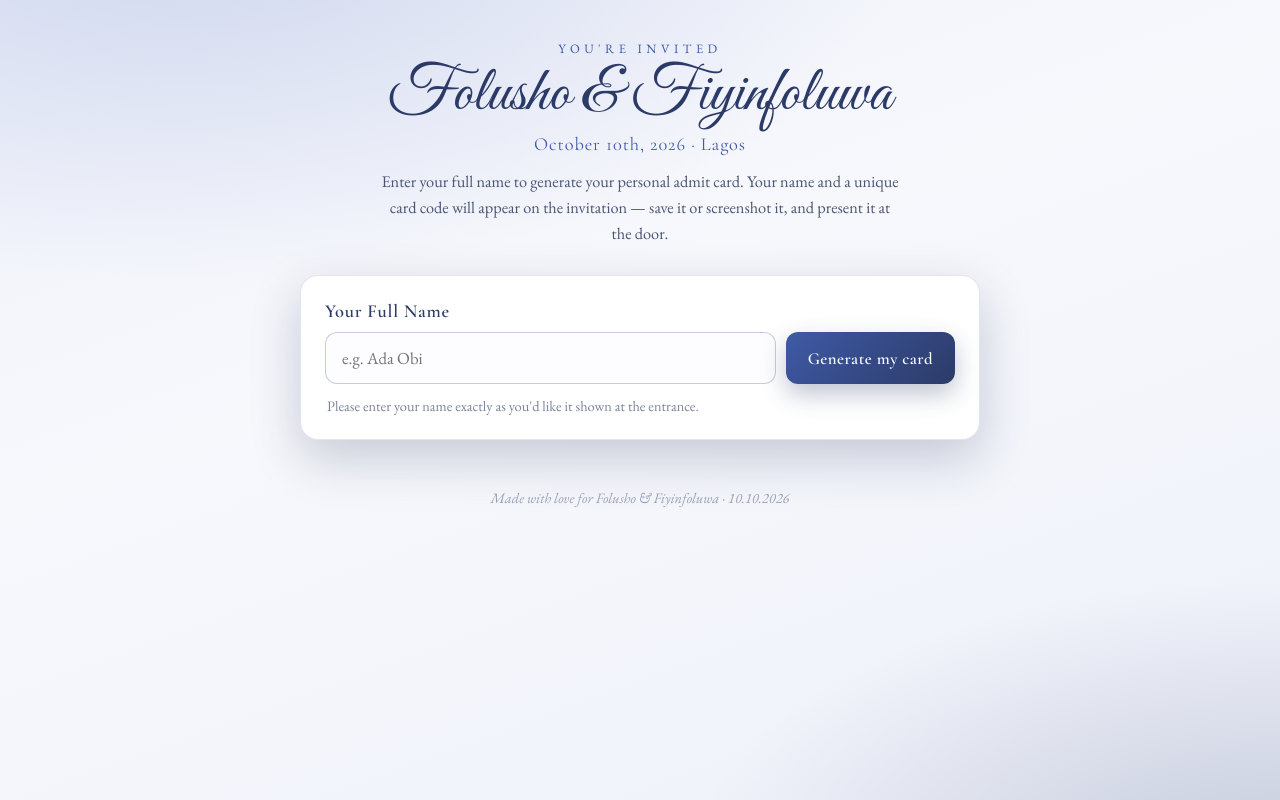
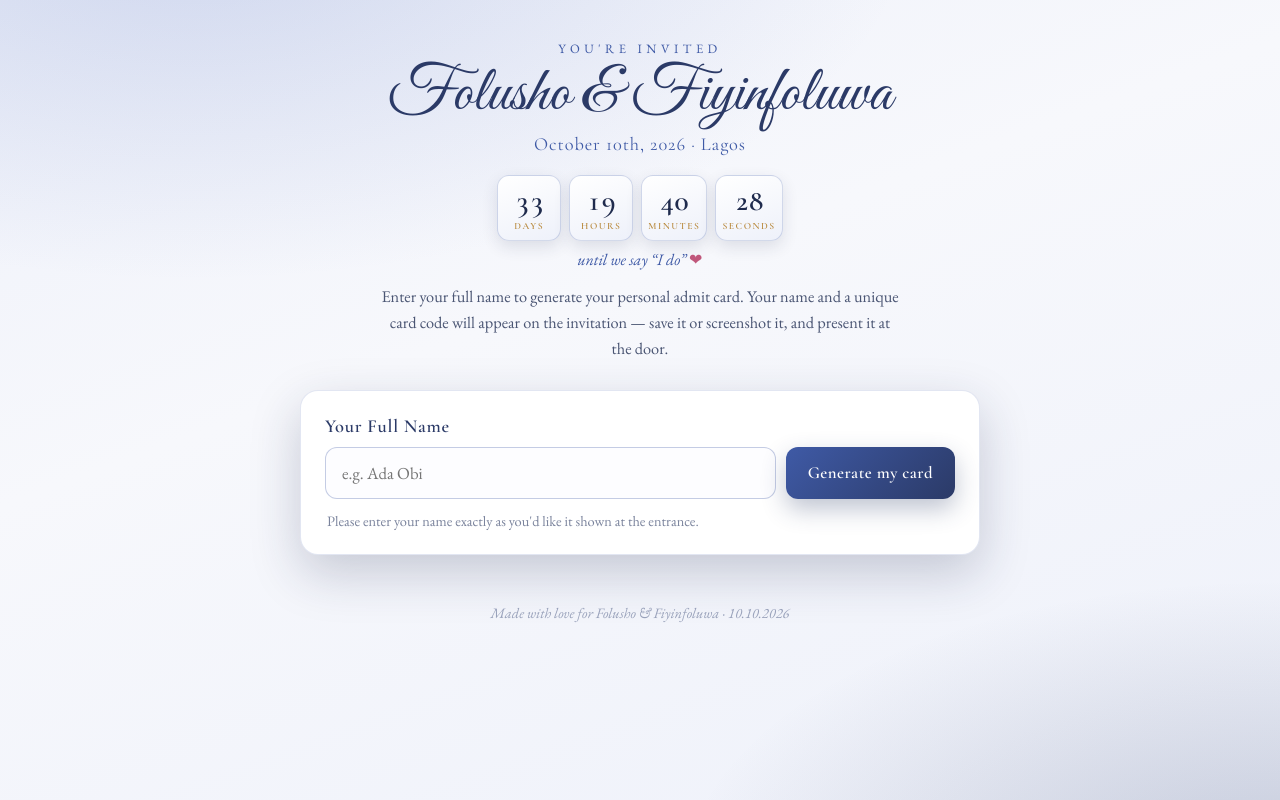
Before and after one commit to Fiyinfoluwa6/fiyinfolu-26-wedding, a plain HTML site: page index.html in a window 1280 px wide. Drawn offline with nearby package versions, Linux system fonts and the light colour scheme.

Commit message:
Add live countdown timer to the wedding day

```diff
--- a/css/style.css
+++ b/css/style.css
@@ -57,6 +57,56 @@ body {
   letter-spacing: 0.05em;
   color: var(--blue);
   margin: 0 0 14px;
+}
+
+/* ---------- Countdown ---------- */
+.countdown {
+  display: inline-flex;
+  gap: 8px;
+  justify-content: center;
+  margin: 6px auto 4px;
+  flex-wrap: wrap;
+}
+.cd-unit {
+  min-width: 64px;
+  padding: 10px 6px 8px;
+  background: linear-gradient(160deg, #ffffff 0%, #eef1fa 100%);
+  border: 1px solid rgba(63, 90, 166, 0.22);
+  border-radius: 12px;
+  box-shadow: 0 6px 16px rgba(31, 43, 77, 0.12);
+  display: flex;
+  flex-direction: column;
+  align-items: center;
+}
+.cd-num {
+  font-family: "Cormorant Garamond", serif;
+  font-weight: 700;
+  font-size: 1.85rem;
+  line-height: 1;
+  color: var(--navy-deep);
+  font-variant-numeric: tabular-nums;
+}
+.cd-label {
+  text-transform: uppercase;
+  letter-spacing: 0.16em;
+  font-size: 0.6rem;
+  color: var(--gold);
+  margin-top: 4px;
+  font-family: "Cormorant Garamond", serif;
+  font-weight: 600;
+}
+.countdown__msg {
+  font-style: italic;
+  color: var(--blue);
+  font-size: 1rem;
+  margin: 4px 0 14px;
+}
+.countdown.is-done .cd-num { color: var(--gold); }
+.cd-heart { color: #c0577b; font-style: normal; }
+
+@media (max-width: 420px) {
+  .cd-unit { min-width: 52px; padding: 8px 4px 6px; }
+  .cd-num { font-size: 1.5rem; }
 }
 .intro__lead {
   max-width: 520px;
--- a/index.html
+++ b/index.html
@@ -18,6 +18,16 @@
       <p class="intro__eyebrow">You're Invited</p>
       <h1 class="intro__title">Folusho &amp; Fiyinfoluwa</h1>
       <p class="intro__date">October 10th, 2026 · Lagos</p>
+
+      <!-- Countdown to the wedding -->
+      <div class="countdown" id="countdown" aria-label="Countdown to the wedding">
+        <div class="cd-unit"><span class="cd-num" id="cdDays">--</span><span class="cd-label">Days</span></div>
+        <div class="cd-unit"><span class="cd-num" id="cdHours">--</span><span class="cd-label">Hours</span></div>
+        <div class="cd-unit"><span class="cd-num" id="cdMins">--</span><span class="cd-label">Minutes</span></div>
+        <div class="cd-unit"><span class="cd-num" id="cdSecs">--</span><span class="cd-label">Seconds</span></div>
+      </div>
+      <p class="countdown__msg" id="countdownMsg"></p>
+
       <p class="intro__lead">
         Enter your full name to generate your personal admit card. Your name and a unique
         card code will appear on the invitation — save it or screenshot it, and present it at the door.
@@ -95,5 +105,6 @@
   <script src="https://cdnjs.cloudflare.com/ajax/libs/html2canvas/1.4.1/html2canvas.min.js"></script>
   <script src="js/config.js"></script>
   <script src="js/app.js"></script>
+  <script src="js/countdown.js"></script>
 </body>
 </html>
--- /dev/null
+++ b/js/countdown.js
@@ -0,0 +1,54 @@
+(function () {
+  "use strict";
+
+  // Wedding: October 10th, 2026, 12:00 noon, Lagos (WAT = UTC+1)
+  // Expressed in UTC so the countdown is correct for every guest's timezone.
+  var TARGET = new Date("2026-10-10T12:00:00+01:00").getTime();
+
+  var elDays = document.getElementById("cdDays");
+  var elHours = document.getElementById("cdHours");
+  var elMins = document.getElementById("cdMins");
+  var elSecs = document.getElementById("cdSecs");
+  var box = document.getElementById("countdown");
+  var msg = document.getElementById("countdownMsg");
+
+  if (!elDays) return; // markup not present
+
+  function two(n) { return String(n).padStart(2, "0"); }
+
+  function tick() {
+    var diff = TARGET - Date.now();
+
+    if (diff <= 0) {
+      // On or after the day
+      box.classList.add("is-done");
+      elDays.textContent = "0";
+      elHours.textContent = "00";
+      elMins.textContent = "00";
+      elSecs.textContent = "00";
+      if (msg) msg.innerHTML = "Today is the day \u2014 we're getting married! <span class=\"cd-heart\">&#10084;</span>";
+      clearInterval(timer);
+      return;
+    }
+
+    var s = Math.floor(diff / 1000);
+    var days = Math.floor(s / 86400);
+    var hours = Math.floor((s % 86400) / 3600);
+    var mins = Math.floor((s % 3600) / 60);
+    var secs = s % 60;
+
+    elDays.textContent = String(days);
+    elHours.textContent = two(hours);
+    elMins.textContent = two(mins);
+    elSecs.textContent = two(secs);
+
+    if (msg && days > 0) {
+      msg.innerHTML = "until we say \u201CI do\u201D <span class=\"cd-heart\">&#10084;</span>";
+    } else if (msg) {
+      msg.innerHTML = "Almost time \u2014 see you today! <span class=\"cd-heart\">&#10084;</span>";
+    }
+  }
+
+  tick();
+  var timer = setInterval(tick, 1000);
+})();
```
